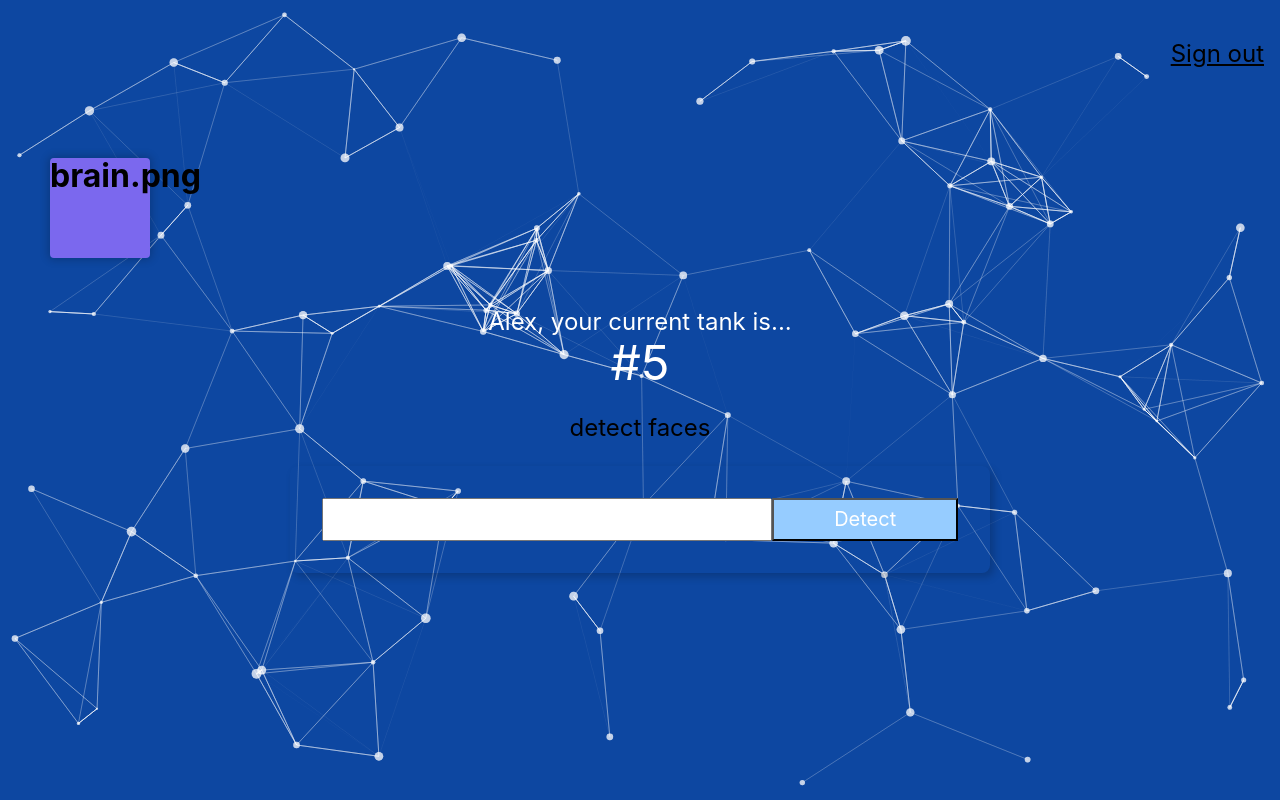
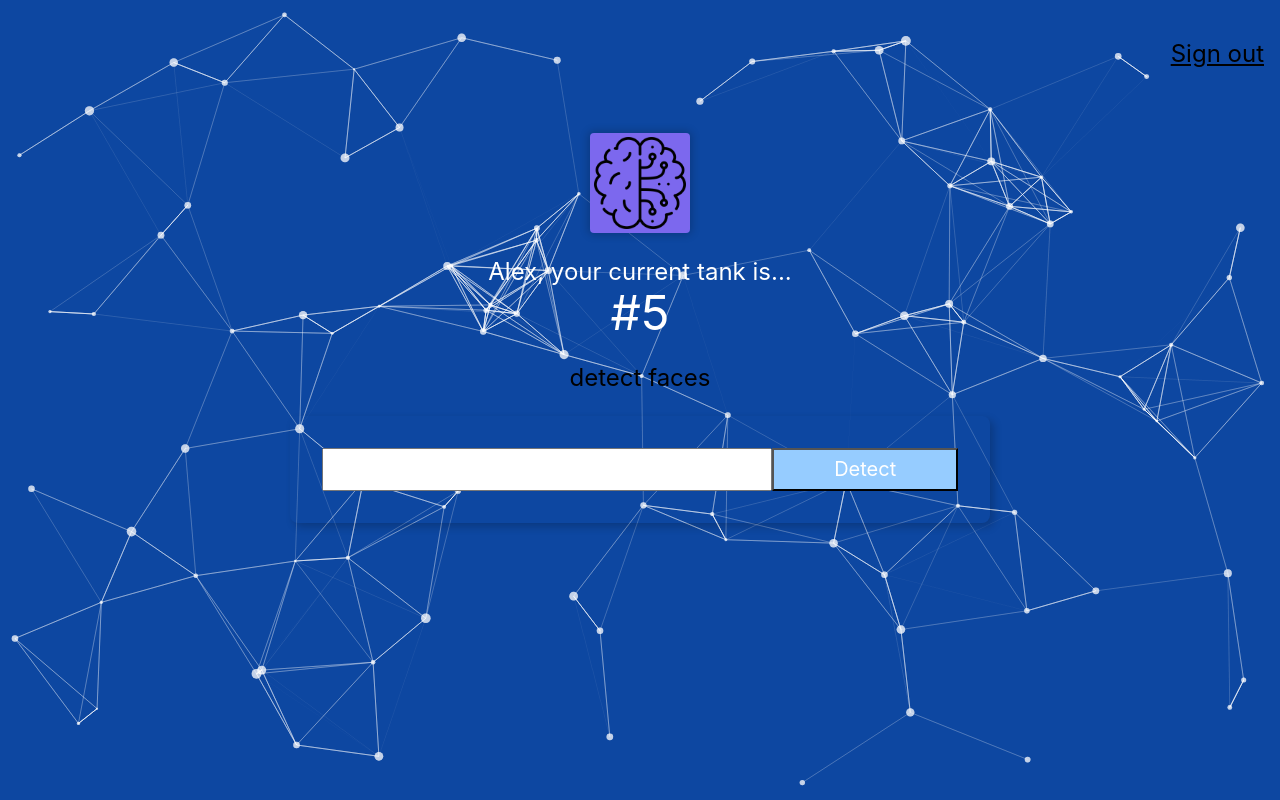
Before and after one commit to alxkho/face-recognition-brain, a React (Create React App) app: page / in a window 1280 px wide. Built offline with nearby package versions, Linux system fonts and the light colour scheme.

Commit message:
added logo

```diff
--- a/src/components/Logo/Logo.css
+++ b/src/components/Logo/Logo.css
@@ -1,6 +1,6 @@
 .tilt {
-    background: mediumslateblue;
-    margin: 50px;
+    background: hsl(249, 80%, 67%);
+    margin: 25px auto;
     height: 100px;
     width: 100px;
 }
--- a/src/components/Logo/Logo.js
+++ b/src/components/Logo/Logo.js
@@ -1,13 +1,13 @@
-
 
 import "./Logo.css"
+import brain from "./brain.png"
 import Tilt from 'react-parallax-tilt';
 
 const Logo = () => {
     return (
         <Tilt className="br2 shadow-2 tilt">
-            <div className="" >
-                <h1>brain.png</h1>
+            <div className="Tilt-inner pa1" >
+                <img alt="logo" src={brain}></img>
             </div>
         </Tilt>
     )
--- a/src/components/Navigation/Navigation.css
+++ b/src/components/Navigation/Navigation.css
@@ -1,4 +1,5 @@
 nav {
-    display: flex;
-    justify-content: flex-end;
+  display: flex;
+  justify-content: flex-end;
+  margin-bottom: 0;
 }
```
Also changed, not shown: src/components/Logo/brain.png (added).
